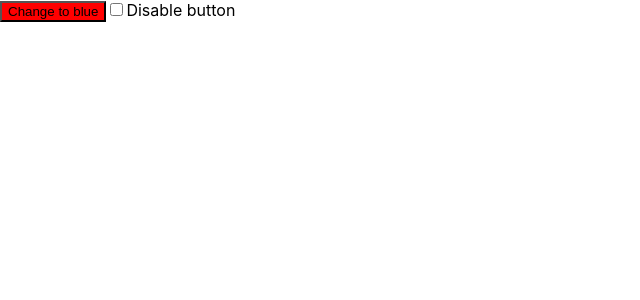
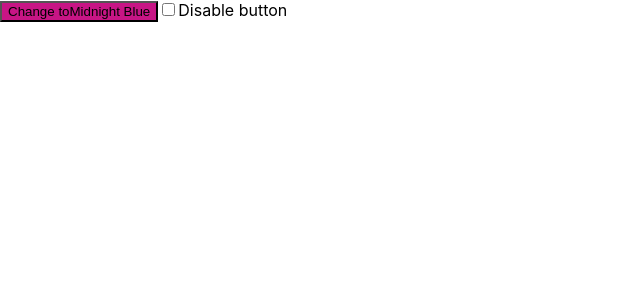
Before and after one commit to Vikash9932/learn-testing, a React (Create React App) app in the folder color-button/: page / in a window 1280 px wide. Shown: the top 300 px of the page, without its empty margins (0-640 px from the left). Built offline with nearby package versions, Linux system fonts and the light colour scheme.

Commit message:
feat: changing colors & replacing camelcase words to words with spaces:

```diff
--- a/color-button/src/App.js
+++ b/color-button/src/App.js
@@ -1,15 +1,19 @@
 import { useState } from 'react';
 import './App.css';
 
+export function replaceCamelWithSpaces(colorName) {
+  return colorName.replace(/\B([A-Z])\B/g, ' $1');
+}
+
 function App() {
-  const [color, setColor] = useState('red');
+  const [color, setColor] = useState('MediumVioletRed');
   const [disabled, setDisabled] = useState(false);
 
   const handleClick = () => {
-    if (color === 'blue') {
-      setColor('red');
+    if (color === 'MidnightBlue') {
+      setColor('MediumVioletRed');
     } else {
-      setColor('blue');
+      setColor('MidnightBlue');
     }
   };
   return (
@@ -18,7 +22,10 @@ function App() {
         onClick={handleClick}
         style={{ backgroundColor: disabled ? 'gray' : color }}
         disabled={disabled}>
-        Change to {color === 'blue' ? 'red' : 'blue'}
+        Change to
+        {color === 'MediumVioletRed'
+          ? replaceCamelWithSpaces('MidnightBlue')
+          : replaceCamelWithSpaces('MediumVioletRed')}
       </button>
 
       <input
```
